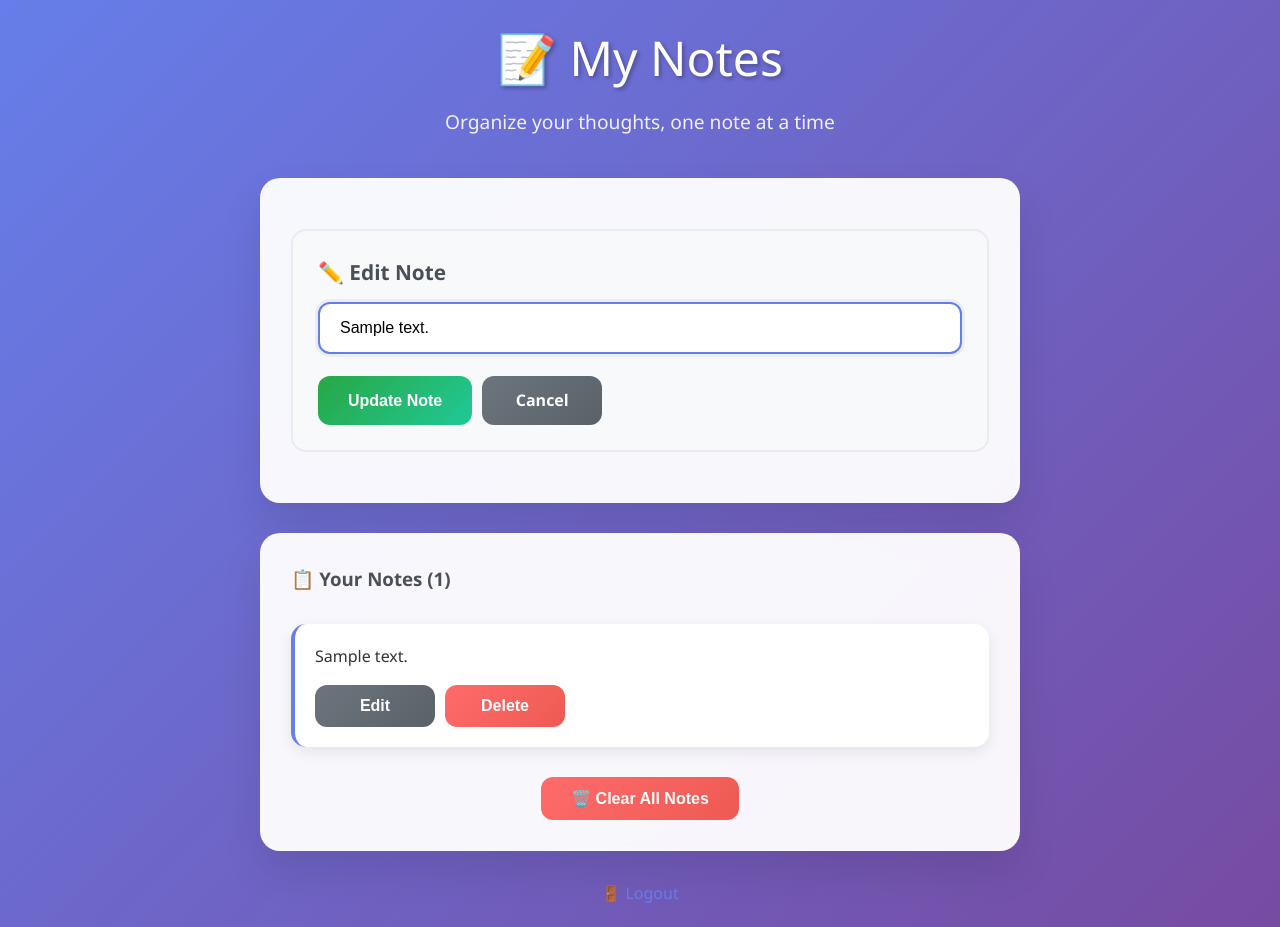
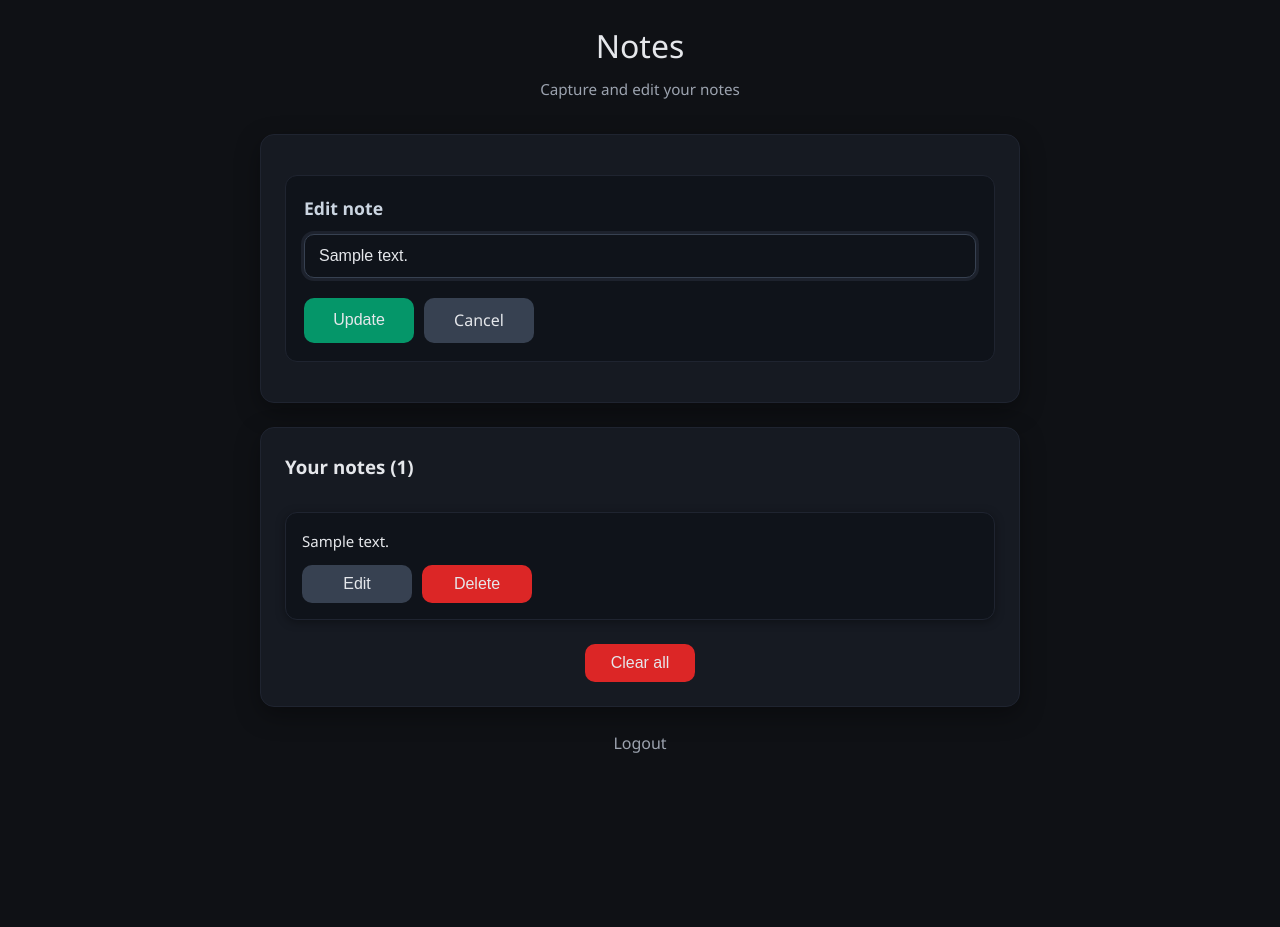
Before and after one commit to Hrishirt/Note-Taker, a Flask app: page /edit/1 in a window 1280 px wide. After the commit the page ends 753 px from the top, so only its background shows below. Run offline with Flask 3, Linux system fonts and the light colour scheme; a user stored in the database is signed in; tables that the repository leaves empty hold one stand-in row (values such as "Sample post").

Commit message:
Bug fixed

```diff
--- a/main.py
+++ b/main.py
@@ -150,7 +150,8 @@ def edit_note(i):
         dbNote.content = edited_note
         db.session.commit()
         return redirect(url_for('noteTake'))
-    allNotes = Note.query.all()
+    user_id = session['user_id']
+    allNotes = Note.query.filter_by(user_id=user_id).all()
     noteContent = Note.query.get(i)
     return render_template('form.html',notes=allNotes, editing_i=i, editing_text= noteContent.content)
 
@@ -165,4 +166,5 @@ def clear_note():
 print(app.url_map)
 
 if __name__ == '__main__':
-    app.run(host='0.0.0.0', port=5000, debug=False)
+    # app.run(host='0.0.0.0', port=5000, debug=False)
+    app.run(debug=True, use_reloader=False, host="127.0.0.1", port=5000)
--- a/static/css/style.css
+++ b/static/css/style.css
@@ -7,9 +7,9 @@
 
 body {
     font-family: 'Segoe UI', Tahoma, Geneva, Verdana, sans-serif;
-    background: linear-gradient(135deg, #667eea 0%, #764ba2 100%);
+    background: #0f1115;
     min-height: 100vh;
-    color: #333;
+    color: #e5e7eb;
     line-height: 1.6;
 }
 
@@ -22,31 +22,29 @@ body {
 /* Header */
 .header {
     text-align: center;
-    margin-bottom: 40px;
-    color: white;
+    margin-bottom: 32px;
+    color: #e5e7eb;
 }
 
 .header h1 {
-    font-size: 3rem;
-    font-weight: 300;
-    margin-bottom: 10px;
-    text-shadow: 2px 2px 4px rgba(0,0,0,0.3);
+    font-size: 2rem;
+    font-weight: 500;
+    margin-bottom: 6px;
 }
 
 .header p {
-    font-size: 1.2rem;
-    opacity: 0.9;
+    font-size: 0.95rem;
+    color: #9ca3af;
 }
 
 /* Card Container */
 .card {
-    background: rgba(255, 255, 255, 0.95);
-    backdrop-filter: blur(10px);
-    border-radius: 20px;
-    padding: 30px;
-    box-shadow: 0 20px 40px rgba(0,0,0,0.1);
-    margin-bottom: 30px;
-    border: 1px solid rgba(255,255,255,0.2);
+    background: #161a22;
+    border-radius: 14px;
+    padding: 24px;
+    box-shadow: 0 8px 24px rgba(0,0,0,0.35);
+    margin-bottom: 24px;
+    border: 1px solid #1f2430;
 }
 
 /* Form Styling */
@@ -57,80 +55,80 @@ body {
 .form-group label {
     display: block;
     margin-bottom: 8px;
-    font-weight: 600;
-    color: #555;
+    font-weight: 500;
+    color: #cbd5e1;
 }
 
 .form-control {
     width: 100%;
-    padding: 15px 20px;
-    border: 2px solid #e1e5e9;
-    border-radius: 12px;
+    padding: 12px 14px;
+    border: 1px solid #2a3040;
+    border-radius: 10px;
     font-size: 16px;
-    transition: all 0.3s ease;
-    background: white;
+    transition: border-color 0.2s ease, box-shadow 0.2s ease;
+    background: #0f131a;
+    color: #e5e7eb;
 }
 
 .form-control:focus {
     outline: none;
-    border-color: #667eea;
-    box-shadow: 0 0 0 3px rgba(102, 126, 234, 0.1);
-    transform: translateY(-2px);
+    border-color: #374151;
+    box-shadow: 0 0 0 3px rgba(55, 65, 81, 0.35);
 }
 
 /* Button Styling */
 .btn {
     display: inline-block;
-    padding: 12px 30px;
+    padding: 10px 18px;
     border: none;
-    border-radius: 12px;
+    border-radius: 10px;
     font-size: 16px;
-    font-weight: 600;
+    font-weight: 500;
     text-decoration: none;
     cursor: pointer;
-    transition: all 0.3s ease;
+    transition: background-color 0.2s ease, transform 0.15s ease;
     text-align: center;
-    min-width: 120px;
+    min-width: 110px;
 }
 
 .btn-primary {
-    background: linear-gradient(135deg, #667eea 0%, #764ba2 100%);
-    color: white;
+    background: #2563eb;
+    color: #e5e7eb;
 }
 
 .btn-primary:hover {
-    transform: translateY(-2px);
-    box-shadow: 0 10px 20px rgba(102, 126, 234, 0.3);
+    transform: translateY(-1px);
+    background: #1d4ed8;
 }
 
 .btn-danger {
-    background: linear-gradient(135deg, #ff6b6b 0%, #ee5a52 100%);
-    color: white;
+    background: #dc2626;
+    color: #e5e7eb;
 }
 
 .btn-danger:hover {
-    transform: translateY(-2px);
-    box-shadow: 0 10px 20px rgba(255, 107, 107, 0.3);
+    transform: translateY(-1px);
+    background: #b91c1c;
 }
 
 .btn-secondary {
-    background: linear-gradient(135deg, #6c757d 0%, #5a6268 100%);
-    color: white;
+    background: #374151;
+    color: #e5e7eb;
 }
 
 .btn-secondary:hover {
-    transform: translateY(-2px);
-    box-shadow: 0 10px 20px rgba(108, 117, 125, 0.3);
+    transform: translateY(-1px);
+    background: #303846;
 }
 
 .btn-success {
-    background: linear-gradient(135deg, #28a745 0%, #20c997 100%);
-    color: white;
+    background: #059669;
+    color: #e5e7eb;
 }
 
 .btn-success:hover {
-    transform: translateY(-2px);
-    box-shadow: 0 10px 20px rgba(40, 167, 69, 0.3);
+    transform: translateY(-1px);
+    background: #047857;
 }
 
 /* Note List Styling */
@@ -139,25 +137,25 @@ body {
 }
 
 .note-item {
-    background: white;
-    border-radius: 15px;
-    padding: 20px;
-    margin-bottom: 15px;
-    box-shadow: 0 5px 15px rgba(0,0,0,0.08);
-    border-left: 4px solid #667eea;
-    transition: all 0.3s ease;
+    background: #0f131a;
+    border-radius: 12px;
+    padding: 16px;
+    margin-bottom: 12px;
+    box-shadow: 0 2px 10px rgba(0,0,0,0.35);
+    border: 1px solid #1f2430;
+    transition: border-color 0.2s ease, transform 0.15s ease;
     position: relative;
 }
 
 .note-item:hover {
-    transform: translateY(-3px);
-    box-shadow: 0 10px 25px rgba(0,0,0,0.15);
+    transform: translateY(-1px);
+    border-color: #2f394a;
 }
 
 .note-content {
-    font-size: 16px;
-    color: #333;
-    margin-bottom: 15px;
+    font-size: 15px;
+    color: #e5e7eb;
+    margin-bottom: 12px;
     word-wrap: break-word;
 }
 
@@ -177,38 +175,37 @@ body {
     border-radius: 12px;
     margin-bottom: 20px;
     font-weight: 500;
-    animation: slideIn 0.5s ease;
-    background: linear-gradient(135deg, #d1ecf1 0%, #bee5eb 100%);
-    color: #0c5460;
-    border: 1px solid #bee5eb;
+    background: #0f131a;
+    color: #cbd5e1;
+    border: 1px solid #1f2430;
     transition: opacity 0.5s ease;
 }
 
 .flash-message.success {
-    background: linear-gradient(135deg, #d4edda 0%, #c3e6cb 100%);
-    color: #155724;
-    border: 1px solid #c3e6cb;
+    background: #0d1b12;
+    color: #a7f3d0;
+    border: 1px solid #064e3b;
 }
 
 .flash-message.error {
-    background: linear-gradient(135deg, #f8d7da 0%, #f5c6cb 100%);
-    color: #721c24;
-    border: 1px solid #f5c6cb;
+    background: #1b0f10;
+    color: #fecaca;
+    border: 1px solid #7f1d1d;
 }
 
 /* Edit Form */
 .edit-form {
-    background: #f8f9fa;
-    border-radius: 15px;
-    padding: 25px;
-    margin: 20px 0;
-    border: 2px solid #e9ecef;
+    background: #0f131a;
+    border-radius: 12px;
+    padding: 18px;
+    margin: 16px 0;
+    border: 1px solid #1f2430;
 }
 
 .edit-form h3 {
-    color: #495057;
-    margin-bottom: 15px;
-    font-size: 1.3rem;
+    color: #cbd5e1;
+    margin-bottom: 12px;
+    font-size: 1.1rem;
 }
 
 /* Navigation */
@@ -218,15 +215,14 @@ body {
 }
 
 .nav-links a {
-    color: #667eea;
+    color: #9ca3af;
     text-decoration: none;
     font-weight: 500;
-    transition: color 0.3s ease;
+    transition: color 0.2s ease;
 }
 
 .nav-links a:hover {
-    color: #764ba2;
-    text-decoration: underline;
+    color: #e5e7eb;
 }
 
 /* Responsive Design */
--- a/templates/form.html
+++ b/templates/form.html
@@ -4,19 +4,17 @@
     <meta charset="UTF-8">
     <meta http-equiv="X-UA-Compatible" content="IE=edge">
     <meta name="viewport" content="width=device-width, initial-scale=1.0">
-    <title>Note App - Dashboard</title>
+    <title>Notes</title>
     <link rel="stylesheet" href="{{ url_for('static', filename='css/style.css') }}">
     <script src="{{ url_for('static', filename='js/app.js') }}" defer></script>
 </head>
 <body>
     <div class="container">
-        <!-- Header -->
         <div class="header">
-            <h1>📝 My Notes</h1>
-            <p>Organize your thoughts, one note at a time</p>
+            <h1>Notes</h1>
+            <p>Capture and edit your notes</p>
         </div>
 
-        <!-- Flash Messages -->
         {% with messages = get_flashed_messages(with_categories=true) %}
             {% if messages %}
                 {% for category, message in messages %}
@@ -27,38 +25,34 @@
             {% endif %}
         {% endwith %}
 
-        <!-- Main Card -->
         <div class="card">
             {% if editing_i is defined %}
-                <!-- Edit Form -->
                 <div class="edit-form">
-                    <h3>✏️ Edit Note</h3>
+                    <h3>Edit note</h3>
                     <form action="{{ url_for('edit_note', i=editing_i) }}" method="POST">
                         <div class="form-group">
                             <input type="text" name="text" value="{{ editing_text }}" class="form-control" required>
                         </div>
                         <div class="note-actions">
-                            <button type="submit" class="btn btn-success">Update Note</button>
+                            <button type="submit" class="btn btn-success">Update</button>
                             <a href="{{ url_for('noteTake') }}" class="btn btn-secondary">Cancel</a>
                         </div>
                     </form>
                 </div>
             {% else %}
-                <!-- Add New Note Form -->
-                <h3 style="margin-bottom: 20px; color: #495057;">✨ Add New Note</h3>
+                <h3 style="margin-bottom: 16px;">Add note</h3>
                 <form action="/" method="POST">
                     <div class="form-group">
-                        <input type="text" name="text" placeholder="What's on your mind?" class="form-control" required>
+                        <input type="text" name="text" placeholder="Write a note..." class="form-control" required>
                     </div>
-                    <button type="submit" class="btn btn-primary">Add Note</button>
+                    <button type="submit" class="btn btn-primary">Add</button>
                 </form>
             {% endif %}
         </div>
 
-        <!-- Notes Container -->
         {% if notes %}
             <div class="card">
-                <h3 style="margin-bottom: 20px; color: #495057;">📋 Your Notes ({{ notes|length }})</h3>
+                <h3 style="margin-bottom: 16px;">Your notes ({{ notes|length }})</h3>
                 <div class="notes-container">
                     {% for note in notes %}
                         <div class="note-item">
@@ -77,27 +71,23 @@
                     {% endfor %}
                 </div>
 
-                <!-- Clear All Notes -->
-                <div style="margin-top: 30px; text-align: center;">
+                <div style="margin-top: 24px; text-align: center;">
                     <form action="/clear_notes" method="POST" style="display: inline;">
-                        <button type="submit" class="btn btn-danger" onclick="return confirm('Are you sure you want to delete ALL notes? This action cannot be undone.')">
-                            🗑️ Clear All Notes
-                        </button>
+                        <button type="submit" class="btn btn-danger" onclick="return confirm('Delete all notes?')">Clear all</button>
                     </form>
                 </div>
             </div>
         {% else %}
             <div class="card">
-                <div style="text-align: center; padding: 40px 20px;">
-                    <h3 style="color: #6c757d; margin-bottom: 15px;">📝 No Notes Yet</h3>
-                    <p style="color: #6c757d;">Start by adding your first note above!</p>
+                <div style="text-align: center; padding: 24px 16px;">
+                    <h3 style="color: #9ca3af; margin-bottom: 8px;">No notes yet</h3>
+                    <p style="color: #9ca3af;">Add your first note above.</p>
                 </div>
             </div>
         {% endif %}
 
-        <!-- Navigation -->
         <div class="nav-links">
-            <a href="{{ url_for('logout') }}">🚪 Logout</a>
+            <a href="{{ url_for('logout') }}">Logout</a>
         </div>
     </div>
 </body>
```
Also changed, not shown: templates/signin.html (+6 -11 lines), templates/signup.html (+6 -11 lines), instance/notes.db.
